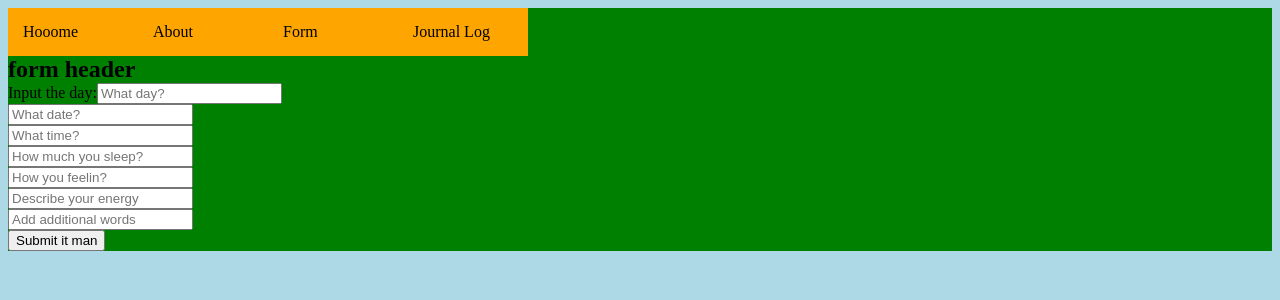
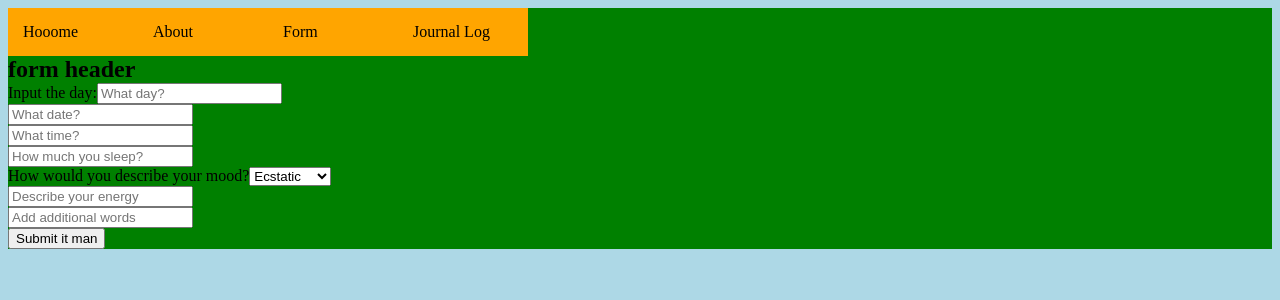
Before and after one commit to gecitgit/phase-2-project, a React (Create React App) app: page /form in a window 1280 px wide. Shown: the top 300 px of the page. Built offline with nearby package versions, Linux system fonts and the light colour scheme.

Commit message:
turned Mood into a dropdown from a plain input

```diff
--- a/src/components/Form.js
+++ b/src/components/Form.js
@@ -61,7 +61,16 @@ function Form(){
                     <input type="text" name="sleep" placeholder="How much you sleep?" value={formData.sleep} onChange={handleChange}/>
                 </div>
                 <div>
-                    <input type="text" name="mood" placeholder="How you feelin?" value={formData.mood} onChange={handleChange}/>
+                    <label>How would you describe your mood?</label>
+                    <select id="mood" name="mood" onChange={handleChange}>
+                        <option value="ecstatic">Ecstatic</option>
+                        <option value="happy">Happy</option>
+                        <option value="neutral">Neutral</option>
+                        <option value="anxious">Anxious</option>
+                        <option value="scared">Scared</option>
+                        <option value="disgusted">Disgusted</option>
+                        <option value="angry">Angry</option>
+                    </select>
                 </div>
                 <div>
                     <input type="text" name="energy" placeholder="Describe your energy" value={formData.energy} onChange={handleChange}/>
```
